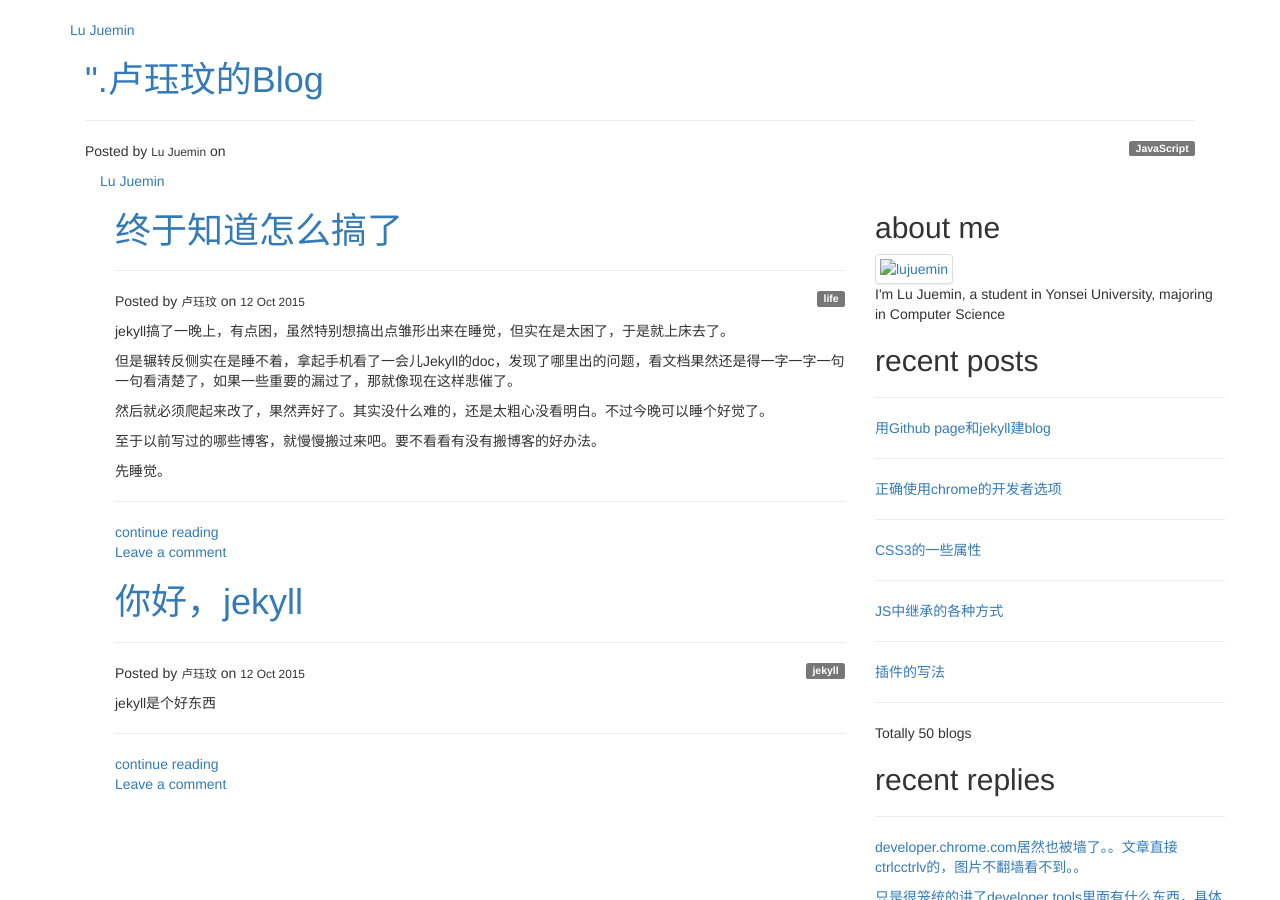
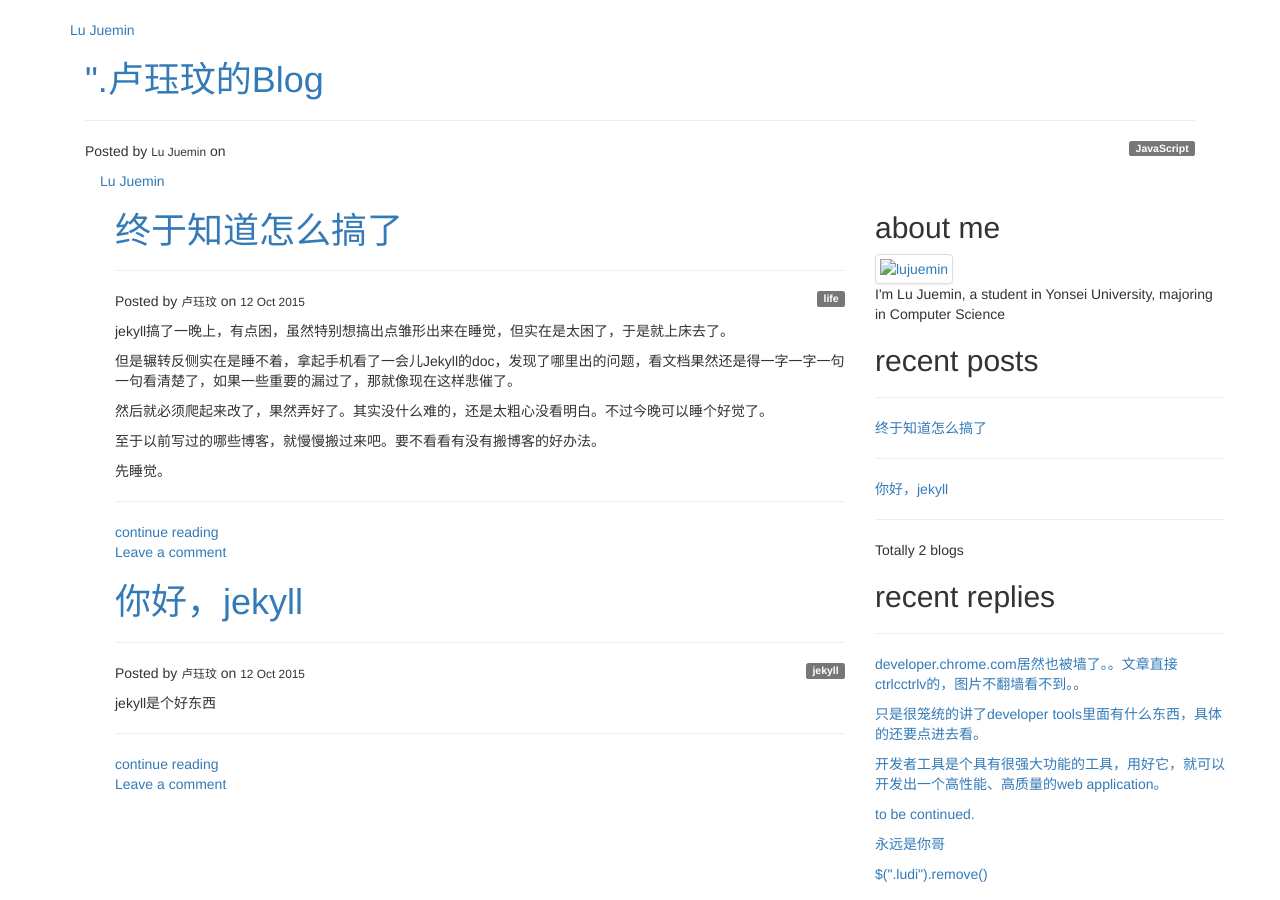
Before and after one commit to juemin90/juemin90.github.io, a Jekyll site: the page built from blog/index.html, in a window 1280 px wide and 900 px high. Built offline with Jekyll 4.4.1, drawn with Linux system fonts in a browser that asks for light colours; nearby versions of some CDN libraries.

Commit message:
blog index recent posts

```diff
--- a/blog/index.html
+++ b/blog/index.html
@@ -61,17 +61,12 @@
 
             <article id="recent-posts" class="aside-holder"><h2>recent posts</h2>
                         <hr>
-                    <a href="http://juemin90.dothome.co.kr/bloglist.php#">用Github page和jekyll建blog</a>
+                    {% for post in site.posts %}
+                    <a href="{{}}">{{ post.title }}</a>
                     <hr>
-                    <a href="http://juemin90.dothome.co.kr/bloglist.php#">正确使用chrome的开发者选项</a>
-                    <hr>
-                    <a href="http://juemin90.dothome.co.kr/bloglist.php#">CSS3的一些属性</a>
-                    <hr>
-                    <a href="http://juemin90.dothome.co.kr/bloglist.php#">JS中继承的各种方式</a>
-                    <hr>
-                    <a href="http://juemin90.dothome.co.kr/bloglist.php#">插件的写法</a>
-                    <hr>
-                        <p>Totally 50 blogs</p>
+
+                    {% endfor %}
+                        <p>Totally 2 blogs</p>
                     </article>
             <article id="recent-replies" class="aside-holder"><h2>recent replies</h2>
                         <hr>
@@ -79,7 +74,9 @@
                     <a href="http://juemin90.dothome.co.kr/blog.php?id=87"><p>只是很笼统的讲了developer tools里面有什么东西，具体的还要点进去看。</p><p>开发者工具是个具有很强大功能的工具，用好它，就可以开发出一个高性能、高质量的web application。</p></a>
                     <a href="http://juemin90.dothome.co.kr/blog.php?id=86"><p>to be continued.</p></a>
                     <a href="http://juemin90.dothome.co.kr/blog.php?id=56"><p>永远是你哥</p></a>
-                    <a href="http://juemin90.dothome.co.kr/blog.php?id=57"><p>$(".ludi").remove()</p></a></article>
+                    <a href="http://juemin90.dothome.co.kr/blog.php?id=57"><p>$(".ludi").remove()</p></a>
+            </article>
+
             <article id="recent-messages" class="aside-holder"><h2>recent messages</h2>
                         <hr>
                     <a href="http://juemin90.dothome.co.kr/message.php"><p>加油！</p></a>
```
